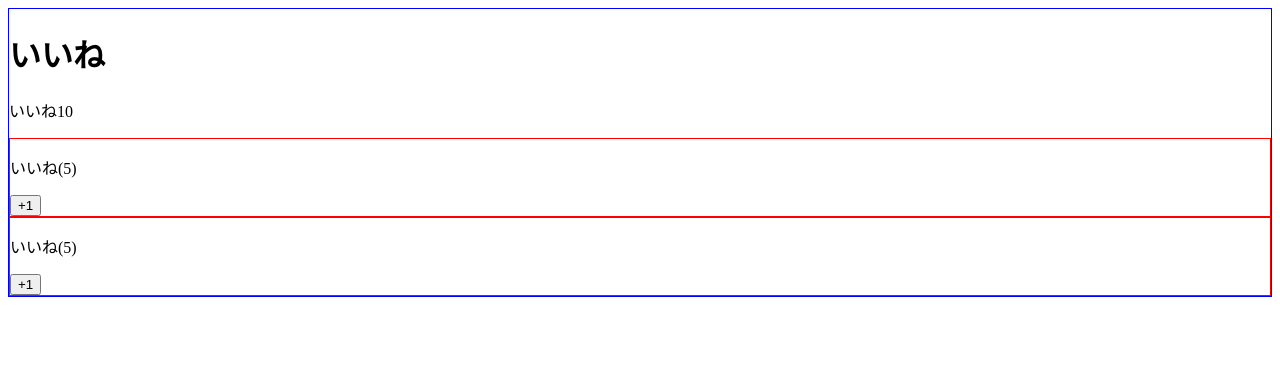
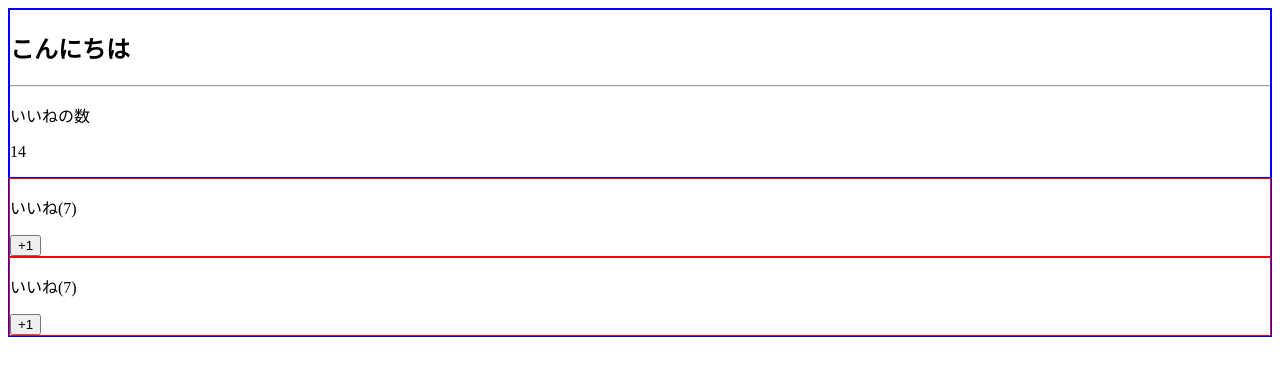
Before and after one commit to Ryotaro25/udemy-vuejs, a Vue app: page / in a window 1280 px wide. Shown: the top 376 px of the page. Built offline with nearby package versions, Linux system fonts and the light colour scheme.

Commit message:
fromchildtoSuper

```diff
--- a/src/App.vue
+++ b/src/App.vue
@@ -1,9 +1,15 @@
 <template>
   <div>
-    <like-header> </like-header>
-    <p>いいね{{ number }}</p>
-    <LikeNumber v-bind:number='number'></LikeNumber>
-    <LikeNumber :number='number'> </LikeNumber>
+    <like-header header-text="hello">
+      <template v-slot:title>
+        <h2>こんにちは</h2>
+      </template>
+      <template v-slot:number>
+        <p>{{number}}</p>
+      </template>
+    </like-header>
+    <LikeNumber v-bind:total-number='number' @my-click="incrementNumber"></LikeNumber>
+    <LikeNumber :totalNumber='number'> </LikeNumber>
   </div>
 </template>
 
@@ -13,11 +19,16 @@ import LikeHeader from "./componets/LikeHeader.vue";
 export default {
   data() {
     return {
-      number: 10
-    }
+      number: 14
+    };
   },
   components: {
-    LikeHeader: LikeHeader
+    LikeHeader
+  },
+  methods: {
+    incrementNumber(value) {
+      this.number = value;
+    }
   }
 }
 </script>
@@ -26,4 +37,8 @@ export default {
  div {
    border: 1px solid blue;
  }
+
+ h1 {
+   color: red;
+ }
 </style>
--- a/src/componets/LikeHeader.vue
+++ b/src/componets/LikeHeader.vue
@@ -1,3 +1,15 @@
 <template>
-  <h1>いいね</h1>
+  <div>
+    <slot name="title"></slot>
+    <hr>
+    <p>いいねの数</p>
+    <slot name="number"></slot>
+  </div>
+
 </template>
+
+<script>
+export default {
+  props: ["headerText"]
+}
+</script>
--- a/src/componets/LikeNumber.vue
+++ b/src/componets/LikeNumber.vue
@@ -1,16 +1,21 @@
 <template>
   <div>
-    <p>いいね({{number / 2 }})</p>
+    <p>いいね({{ halfNumber }})</p>
     <button @click="increment">+1</button>
   </div>
 </template>
 
 <script>
 export default {
-  props: ['number'],
+  props: ["totalNumber"],
+  computed: {
+    halfNumber() {
+      return this.totalNumber / 2;
+    }
+  },
   methods: {
     increment() {
-      this.number += 1
+     this.$emit("my-click", this.totalNumber + 1);
     }
   }
 };
```
